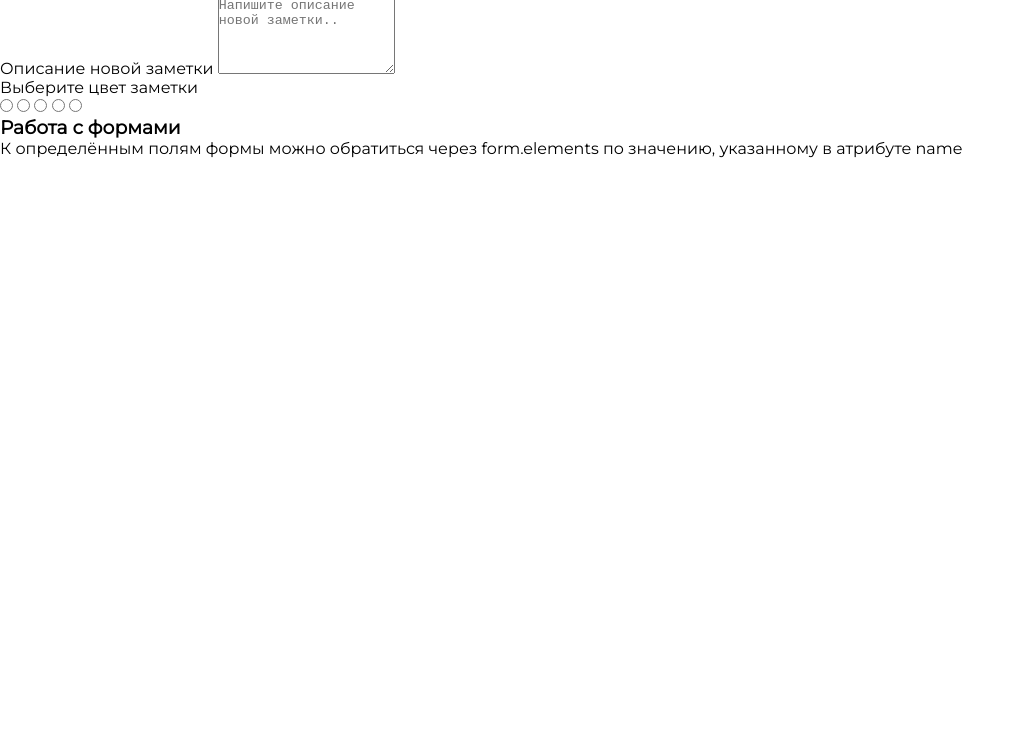
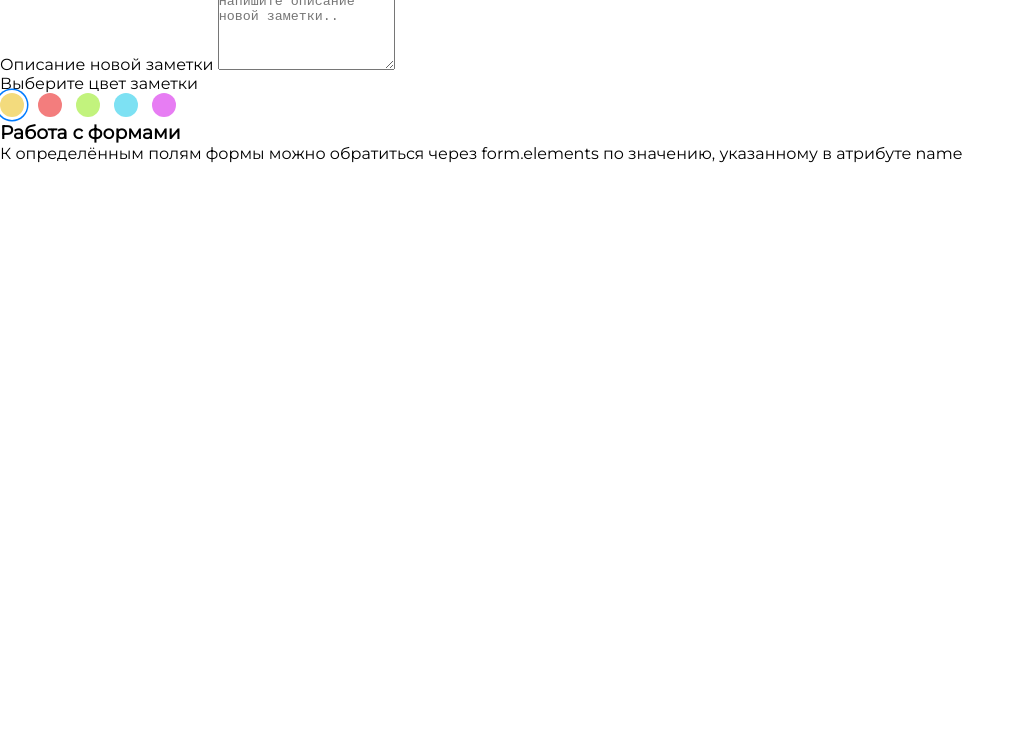
Before and after one commit to aleharedko/projectItincubaror, a plain HTML site: page index.html in a window 1280 px wide. Shown: the part 52-800 px from the top of the page, without its empty margins (0-1025 px from the left). Drawn offline with Linux system fonts and the light colour scheme.

Commit message:
work with project adds more line code

```diff
--- a/index.html
+++ b/index.html
@@ -26,15 +26,30 @@
 
         <div>
             <label for="input_below">Описание новой заметки</label>
-            <textarea  rows="5" id="input_below" placeholder="Напишите описание новой заметки.." name="input_below"></textarea>
+            <textarea rows="5" id="input_below" placeholder="Напишите описание новой заметки.."
+                      name="input_below"></textarea>
 
             <div>
-                <p>Выберите цвет заметки</p>
-                <input type="radio" name="" id="" value="">
-                <input type="radio" name="" id="" value="">
-                <input type="radio" name="" id="" value="">
-                <input type="radio" name="" id="" value="">
-                <input type="radio" name="" id="" value="">
+                <fieldset class="fieldset">
+                    <legend class="label">Выберите цвет заметки</legend>
+                    <ul class="radio-list">
+                        <li>
+                            <input checked class="radio" type="radio" name="color" value="yellow" aria-label="yellow"/>
+                        </li>
+                        <li>
+                            <input class="radio" type="radio" name="color" value="red" aria-label="red"/>
+                        </li>
+                        <li>
+                            <input class="radio" type="radio" name="color" value="green" aria-label="green"/>
+                        </li>
+                        <li>
+                            <input class="radio" type="radio" name="color" value="blue" aria-label="blue"/>
+                        </li>
+                        <li>
+                            <input class="radio" type="radio" name="color" value="purple" aria-label="purple"/>
+                        </li>
+                    </ul>
+                </fieldset>
             </div>
         </div>
     </form>
--- a/main.js
+++ b/main.js
@@ -15,25 +15,6 @@ const MOCK_NOTES = [
 const model = {
     notes: MOCK_NOTES,
 }
-
-const colors = {
-    GREEN: 'green',
-    BLUE: 'blue',
-    RED: 'red',
-    YELLOW: 'yellow',
-    PURPLE: 'purple',
-}
-
-// const MOCK_NOTES = [
-//     {
-//         // ...
-//         color: colors.GREEN,
-//     },
-//     {
-//         // ...
-//         color: colors.YELLOW,
-//     }
-// ]
 
 const view = {
     init() {
--- a/style.css
+++ b/style.css
@@ -13,3 +13,58 @@ body {
     margin: 0;
     font-family: "Montserrat", sans-serif;
 }
+
+.header{
+    display: flex;
+}
+
+fieldset {
+     all: unset;
+ }
+
+legend {
+    all: unset
+}
+
+.radio-list {
+    display: flex;
+    gap: 14px;
+    list-style: none;
+    padding-left: 0;
+}
+
+
+.radio {
+    appearance: none;
+    display: inline-block;
+    width: 24px;
+    height: 24px;
+    border-radius: 50%;
+    background-color: green;
+}
+
+.radio[value="red"] {
+    background-color: #F37D7D;
+}
+
+.radio[value="green"] {
+    background-color: #C2F37D;
+}
+
+.radio[value="blue"] {
+    background-color: #7DE1F3;
+}
+
+.radio[value="yellow"] {
+    background-color: #F3DB7D;
+}
+
+.radio[value="purple"] {
+    background-color: #E77DF3;
+}
+
+.radio:checked {
+    border-color: white;
+    box-shadow: 0 0 0 3px white, /* Внутренняя обводка для создания промежутка */
+    0 0 0 4.5px #007BFF; /* Внешняя обводка */
+}
```
